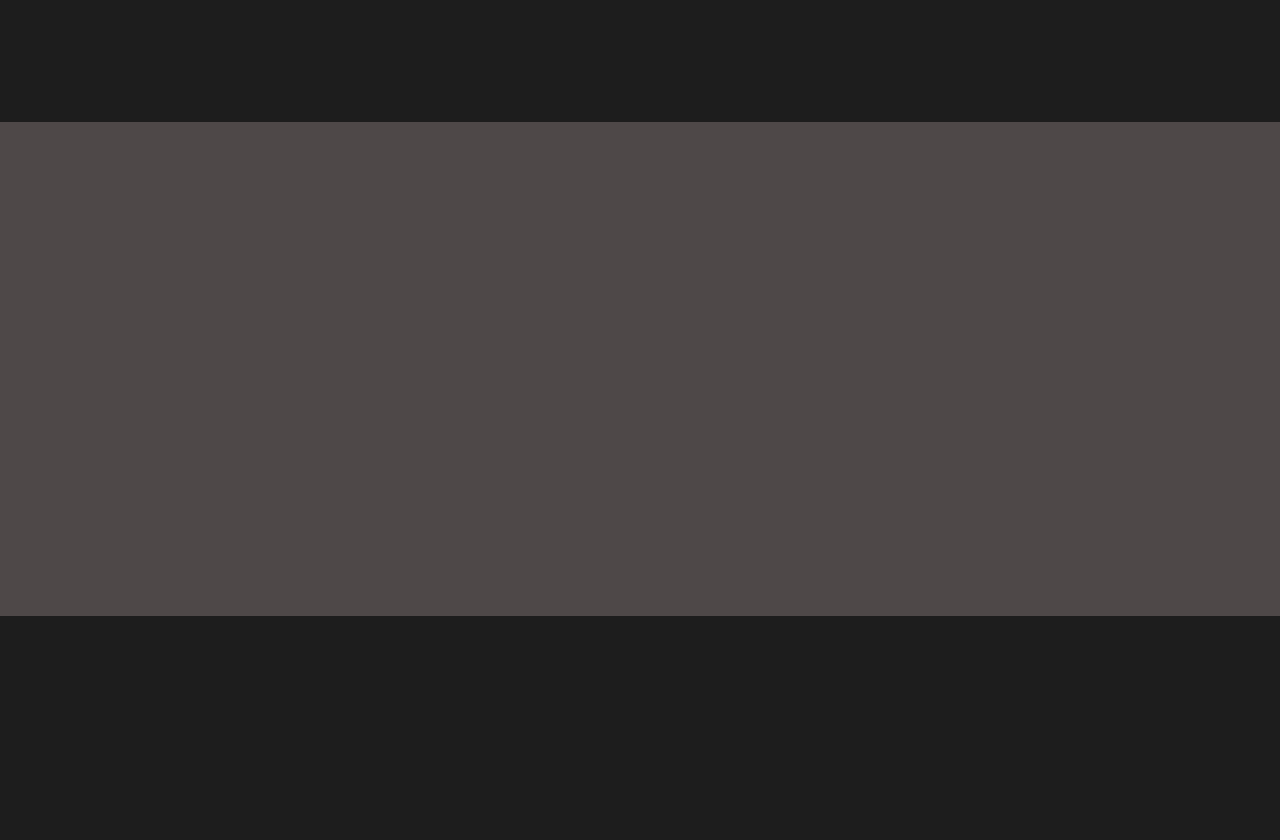
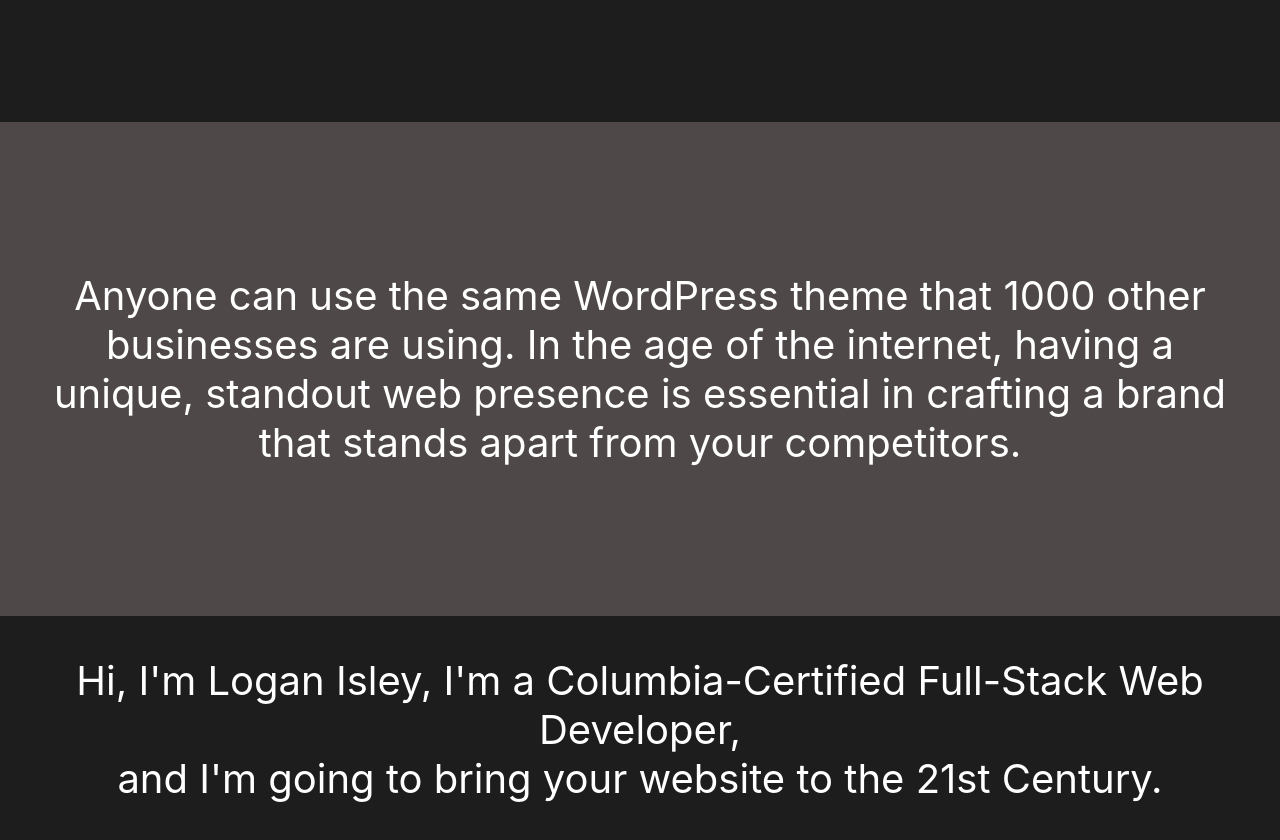
Before and after one commit to LowGcifer/Web-Dev-Site, a React (Create React App) app in the folder client/: page / in a window 1280 px wide. Shown: the part 2720-3560 px from the top of the page. Built offline with nearby package versions, Linux system fonts and the light colour scheme.

Commit message:
laid out most text in home page

```diff
--- a/client/src/pages/home/index.js
+++ b/client/src/pages/home/index.js
@@ -24,6 +24,7 @@ function Home() {
             </span>
           </p>
         </div>
+        <div id="home-image-area">
           <div>
             <div id="home-image-one"></div>
             <p id="home-image-paragraph-one">
@@ -45,8 +46,22 @@ function Home() {
               </span>
             </p>
           </div>
-        <div id="callout-home"></div>
-        <div id="home-final-section"></div>
+        </div>
+        <div id="callout-home">
+          <p id="callout-text">
+            Anyone can use the same WordPress theme that 1000 other<br></br>
+            businesses are using. In the age of the internet, having a<br></br>
+            unique, standout web presence is essential in crafting a brand
+            <br></br>that stands apart from your competitors.
+          </p>
+        </div>
+        <div id="home-final-section">
+          <p id="home-final-text">
+            Hi, I'm Logan Isley, I'm a Columbia-Certified Full-Stack Web
+            Developer,<br></br>and I'm going to bring your website to the 21st
+            Century.
+          </p>
+        </div>
       </div>
     </div>
   );
--- a/client/src/style.css
+++ b/client/src/style.css
@@ -111,10 +111,28 @@
   bottom: 300px;
   height: 494px;
   width: 100%;
+  display: flex;
+  flex-direction: column;
+  justify-content: center;
+  align-items: center;
+}
+
+#callout-text {
+  background-color: #4e4848;
+  text-align: center;
+  font-size: 40px;
+  display: flex;
 }
 
 #home-final-section {
   height: 569px;
+  display: flex;
+  justify-content: center;
+}
+
+#home-final-text {
+  font-size: 40px;
+  text-align: center;
 }
 
 * {
```
Lines whose indentation alone changed are shown as unchanged.
